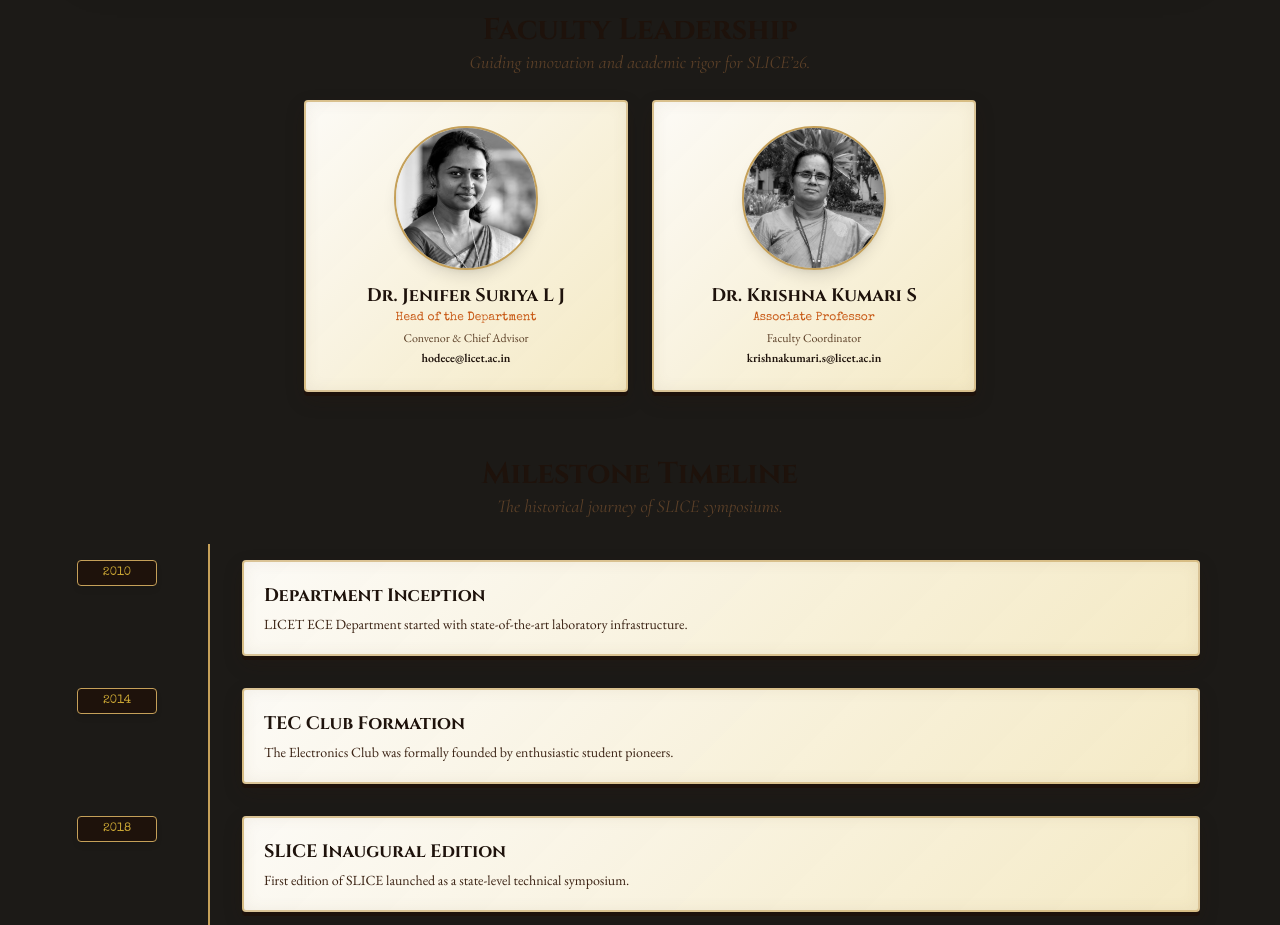
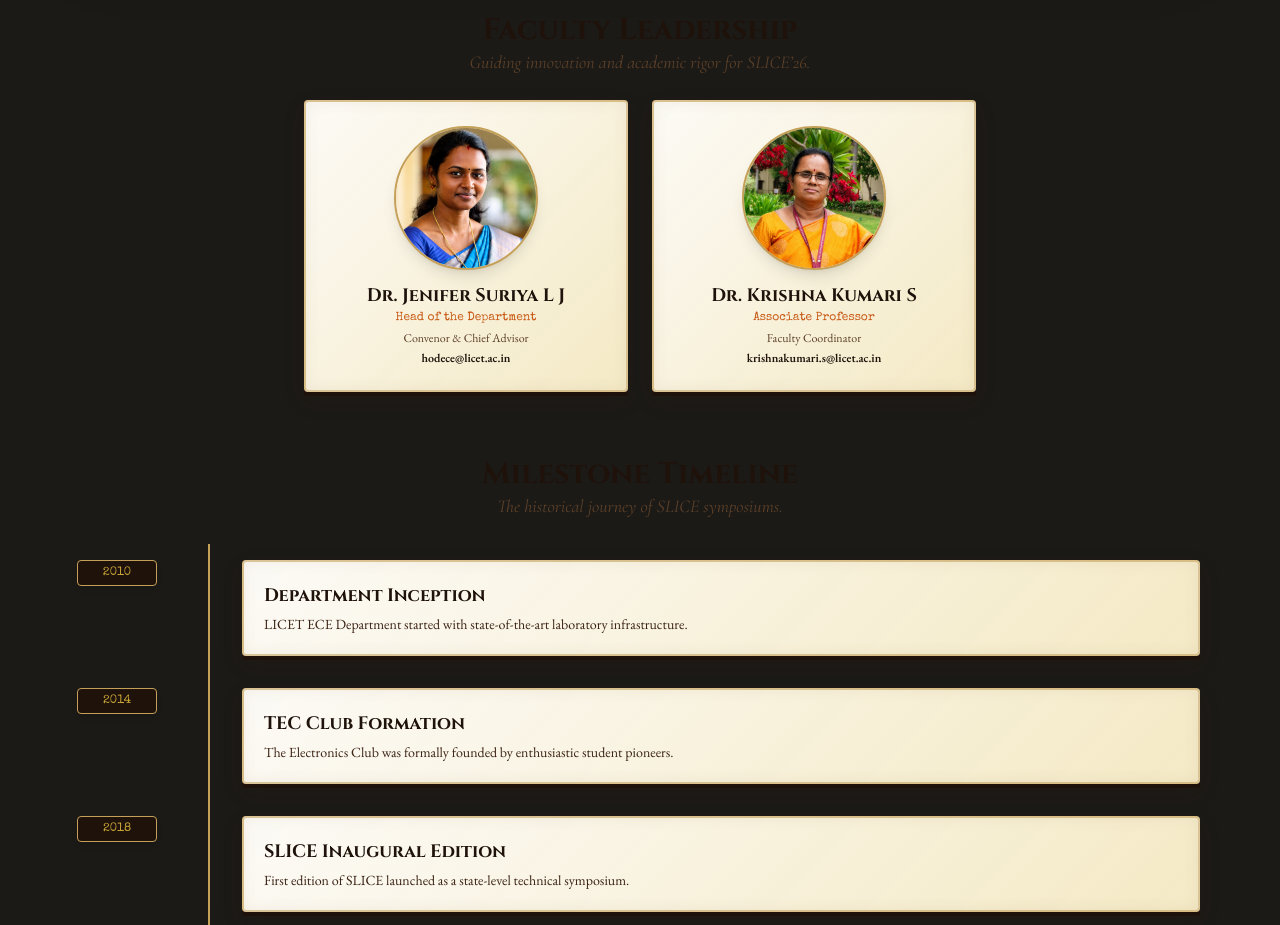
Before and after one commit to amalgio/slice2026, a React (Vite) app: page /about in a window 1280 px wide. Shown: the part 1560-2485 px from the top of the page. Built offline with nearby package versions, Linux system fonts and the light colour scheme.

Commit message:
style: keep faculty leadership photos in full color always

```diff
--- a/src/pages/AboutPage.tsx
+++ b/src/pages/AboutPage.tsx
@@ -161,7 +161,7 @@ export const AboutPage: React.FC = () => {
                     src={faculty.photoUrl}
                     alt={faculty.name}
                     referrerPolicy="no-referrer"
-                    className="w-full h-full object-cover grayscale group-hover:grayscale-0 transition-all duration-300"
+                    className="w-full h-full object-cover transition-all duration-300"
                   />
                 </div>
 
```
